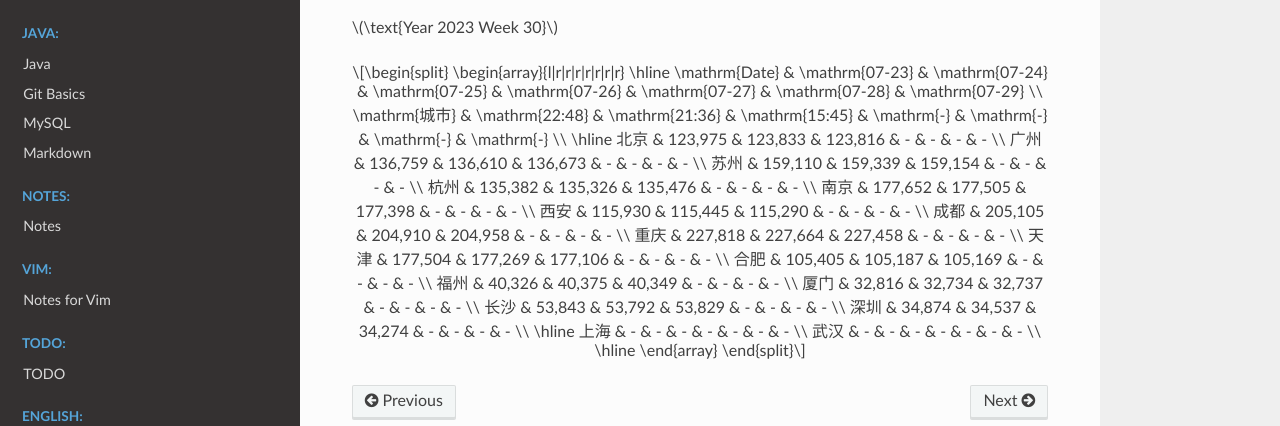
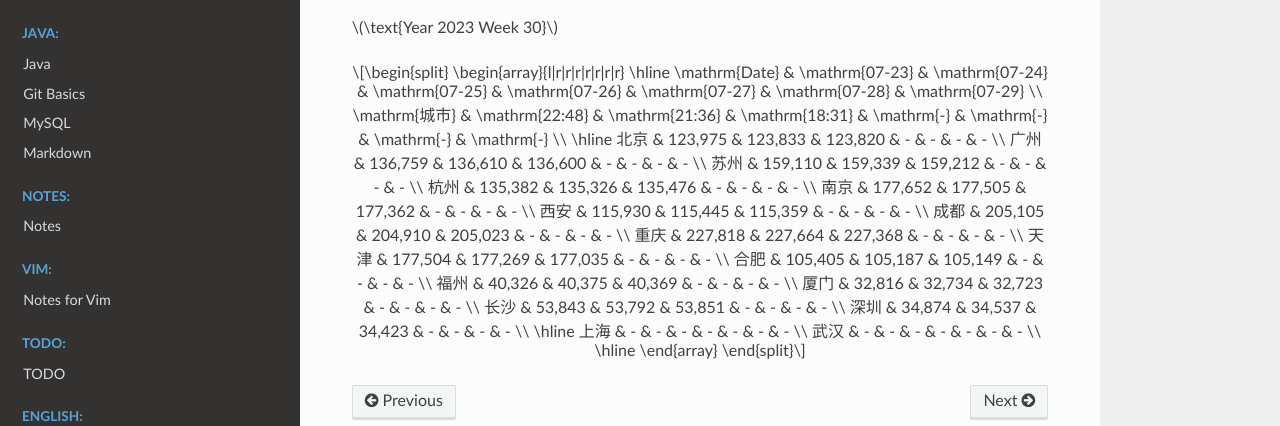
Before and after one commit to Pyrad/pyradnotes, a Sphinx documentation site: the page built from source/RealEstate/resalenumbers2023.md, in a window 1280 px wide and 900 px high, scrolled down 9846 px. Shown: the part 350-776 px from the top of the window. Built offline with Sphinx 7.4.7 and the Read the Docs theme 2.0.0, drawn with Linux system fonts in a browser that asks for light colours; a script that is not in the unit is left out.

Commit message:
Realestate Update resale numbers 2023-07-25 18:33

```diff
--- a/source/RealEstate/resalenumbers2023.md
+++ b/source/RealEstate/resalenumbers2023.md
@@ -674,22 +674,22 @@ $$
 \begin{array}{l|r|r|r|r|r|r|r}
 \hline
 \mathrm{Date} & \mathrm{07-23} & \mathrm{07-24} & \mathrm{07-25} & \mathrm{07-26} & \mathrm{07-27} & \mathrm{07-28} & \mathrm{07-29} \\
-\mathrm{城市} & \mathrm{22:48} & \mathrm{21:36} & \mathrm{15:45} & \mathrm{-} & \mathrm{-} & \mathrm{-} & \mathrm{-} \\
+\mathrm{城市} & \mathrm{22:48} & \mathrm{21:36} & \mathrm{18:31} & \mathrm{-} & \mathrm{-} & \mathrm{-} & \mathrm{-} \\
 \hline
-北京 & 123,975 & 123,833 & 123,816 & - & - & - & - \\
-广州 & 136,759 & 136,610 & 136,673 & - & - & - & - \\
-苏州 & 159,110 & 159,339 & 159,154 & - & - & - & - \\
+北京 & 123,975 & 123,833 & 123,820 & - & - & - & - \\
+广州 & 136,759 & 136,610 & 136,600 & - & - & - & - \\
+苏州 & 159,110 & 159,339 & 159,212 & - & - & - & - \\
 杭州 & 135,382 & 135,326 & 135,476 & - & - & - & - \\
-南京 & 177,652 & 177,505 & 177,398 & - & - & - & - \\
-西安 & 115,930 & 115,445 & 115,290 & - & - & - & - \\
-成都 & 205,105 & 204,910 & 204,958 & - & - & - & - \\
-重庆 & 227,818 & 227,664 & 227,458 & - & - & - & - \\
-天津 & 177,504 & 177,269 & 177,106 & - & - & - & - \\
-合肥 & 105,405 & 105,187 & 105,169 & - & - & - & - \\
-福州 & 40,326 & 40,375 & 40,349 & - & - & - & - \\
-厦门 & 32,816 & 32,734 & 32,737 & - & - & - & - \\
-长沙 & 53,843 & 53,792 & 53,829 & - & - & - & - \\
-深圳 & 34,874 & 34,537 & 34,274 & - & - & - & - \\
+南京 & 177,652 & 177,505 & 177,362 & - & - & - & - \\
+西安 & 115,930 & 115,445 & 115,359 & - & - & - & - \\
+成都 & 205,105 & 204,910 & 205,023 & - & - & - & - \\
+重庆 & 227,818 & 227,664 & 227,368 & - & - & - & - \\
+天津 & 177,504 & 177,269 & 177,035 & - & - & - & - \\
+合肥 & 105,405 & 105,187 & 105,149 & - & - & - & - \\
+福州 & 40,326 & 40,375 & 40,369 & - & - & - & - \\
+厦门 & 32,816 & 32,734 & 32,723 & - & - & - & - \\
+长沙 & 53,843 & 53,792 & 53,851 & - & - & - & - \\
+深圳 & 34,874 & 34,537 & 34,423 & - & - & - & - \\
 \hline
 上海 & - & - & - & - & - & - & - \\
 武汉 & - & - & - & - & - & - & - \\
```
Also changed, not shown: 1 other file.
